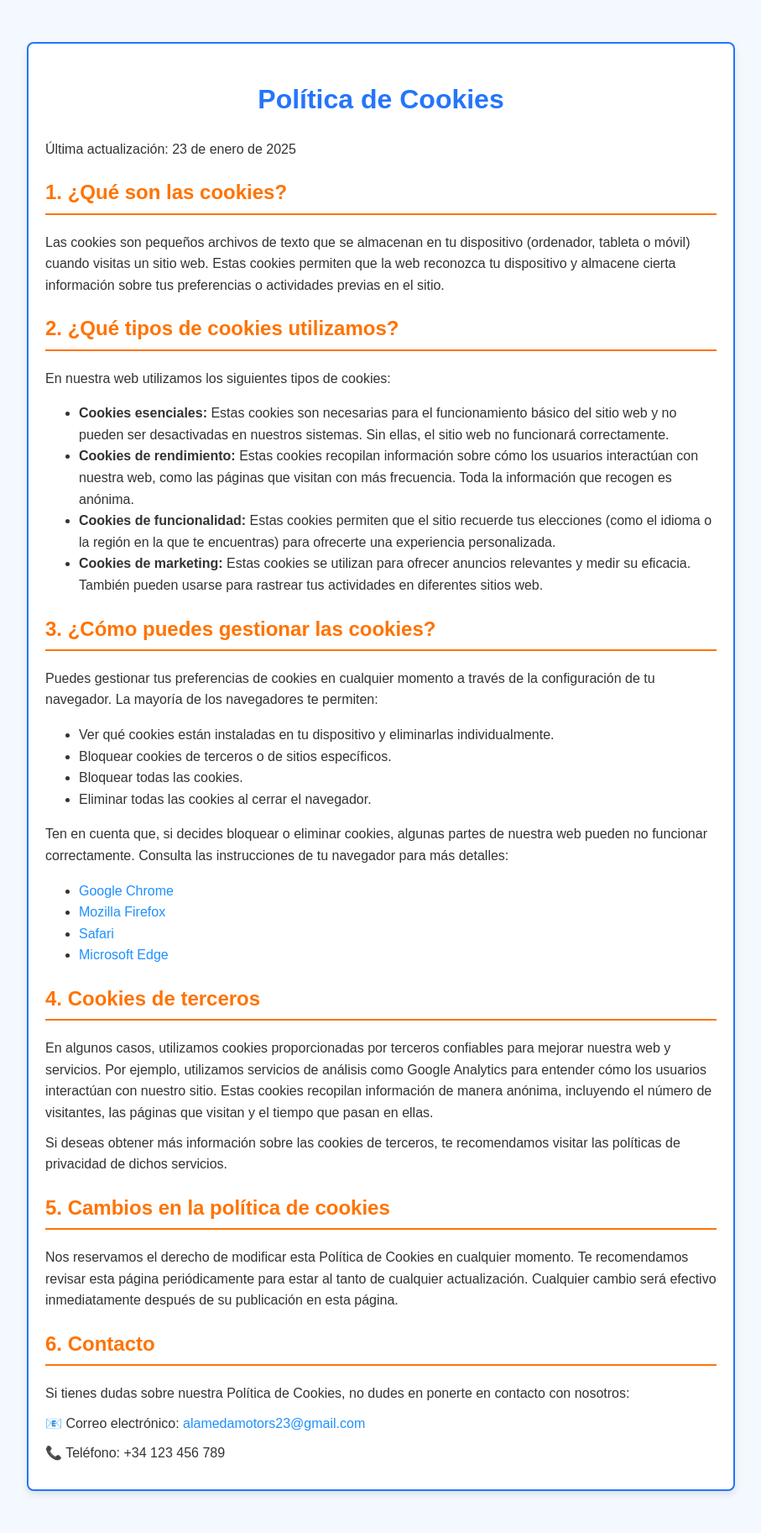
After one commit to qrr3te/ProjectASIR, a PHP site: page /cookies-headerless.php in a window 1280 px wide. The commit adds this page. Shown: the whole page at 84% size, without its empty margins (186-1093 px from the left). Run offline with PHP 8.4, Linux system fonts and the light colour scheme.

Commit message:
cookies fk

```diff
--- /dev/null
+++ b/src/cookies-headerless.php
@@ -0,0 +1,108 @@
+<!DOCTYPE html>
+<html lang="es">
+<head>
+    <meta charset="UTF-8">
+    <meta name="viewport" content="width=device-width, initial-scale=1.0">
+    <title>Cookies</title>
+    <link rel="stylesheet" href="css/terminos.css">
+    <link href="https://fonts.googleapis.com/css2?family=Roboto:wght@400;700&display=swap" rel="stylesheet">
+    <link rel="stylesheet" href="https://cdnjs.cloudflare.com/ajax/libs/font-awesome/6.0.0-beta3/css/all.min.css">
+</head>
+<body>
+<div class="terms-container">
+        <h1>Política de Cookies</h1>
+        <p>Última actualización: 23 de enero de 2025</p>
+
+        <section>
+            <h2>1. ¿Qué son las cookies?</h2>
+            <p>
+                Las cookies son pequeños archivos de texto que se almacenan en tu dispositivo (ordenador, tableta o móvil)
+                cuando visitas un sitio web. Estas cookies permiten que la web reconozca tu dispositivo y almacene cierta información
+                sobre tus preferencias o actividades previas en el sitio.
+            </p>
+        </section>
+
+        <section>
+            <h2>2. ¿Qué tipos de cookies utilizamos?</h2>
+            <p>En nuestra web utilizamos los siguientes tipos de cookies:</p>
+            <ul>
+                <li>
+                    <strong>Cookies esenciales:</strong> Estas cookies son necesarias para el funcionamiento básico del sitio web
+                    y no pueden ser desactivadas en nuestros sistemas. Sin ellas, el sitio web no funcionará correctamente.
+                </li>
+                <li>
+                    <strong>Cookies de rendimiento:</strong> Estas cookies recopilan información sobre cómo los usuarios interactúan
+                    con nuestra web, como las páginas que visitan con más frecuencia. Toda la información que recogen es anónima.
+                </li>
+                <li>
+                    <strong>Cookies de funcionalidad:</strong> Estas cookies permiten que el sitio recuerde tus elecciones (como el idioma o
+                    la región en la que te encuentras) para ofrecerte una experiencia personalizada.
+                </li>
+                <li>
+                    <strong>Cookies de marketing:</strong> Estas cookies se utilizan para ofrecer anuncios relevantes y medir su eficacia.
+                    También pueden usarse para rastrear tus actividades en diferentes sitios web.
+                </li>
+            </ul>
+        </section>
+
+        <section>
+            <h2>3. ¿Cómo puedes gestionar las cookies?</h2>
+            <p>
+                Puedes gestionar tus preferencias de cookies en cualquier momento a través de la configuración de tu navegador.
+                La mayoría de los navegadores te permiten:
+            </p>
+            <ul>
+                <li>Ver qué cookies están instaladas en tu dispositivo y eliminarlas individualmente.</li>
+                <li>Bloquear cookies de terceros o de sitios específicos.</li>
+                <li>Bloquear todas las cookies.</li>
+                <li>Eliminar todas las cookies al cerrar el navegador.</li>
+            </ul>
+            <p>
+                Ten en cuenta que, si decides bloquear o eliminar cookies, algunas partes de nuestra web pueden no funcionar correctamente.
+                Consulta las instrucciones de tu navegador para más detalles:
+            </p>
+            <ul>
+                <li><a href="https://support.google.com/chrome/answer/95647?hl=es" target="_blank">Google Chrome</a></li>
+                <li><a href="https://support.mozilla.org/es/kb/habilitar-y-deshabilitar-cookies-sitios-web-rastrear-preferencias" target="_blank">Mozilla Firefox</a></li>
+                <li><a href="https://support.apple.com/es-es/guide/safari/sfri11471/mac" target="_blank">Safari</a></li>
+                <li><a href="https://support.microsoft.com/es-es/windows/eliminar-y-administrar-cookies-168dab11-0753-043d-7c16-ede5947fc64d" target="_blank">Microsoft Edge</a></li>
+            </ul>
+        </section>
+
+        <section>
+            <h2>4. Cookies de terceros</h2>
+            <p>
+                En algunos casos, utilizamos cookies proporcionadas por terceros confiables para mejorar nuestra web y servicios.
+                Por ejemplo, utilizamos servicios de análisis como Google Analytics para entender cómo los usuarios interactúan con nuestro sitio.
+                Estas cookies recopilan información de manera anónima, incluyendo el número de visitantes, las páginas que visitan y el tiempo que pasan en ellas.
+            </p>
+            <p>
+                Si deseas obtener más información sobre las cookies de terceros, te recomendamos visitar las políticas de privacidad de dichos servicios.
+            </p>
+        </section>
+
+        <section>
+            <h2>5. Cambios en la política de cookies</h2>
+            <p>
+                Nos reservamos el derecho de modificar esta Política de Cookies en cualquier momento. Te recomendamos revisar esta página periódicamente
+                para estar al tanto de cualquier actualización. Cualquier cambio será efectivo inmediatamente después de su publicación en esta página.
+            </p>
+        </section>
+
+        <section>
+            <h2>6. Contacto</h2>
+            <p>
+                Si tienes dudas sobre nuestra Política de Cookies, no dudes en ponerte en contacto con nosotros:
+            </p>
+            <p>
+                📧 Correo electrónico: <a href="mailto:contacto@tuweb.com">alamedamotors23@gmail.com</a>
+            </p>
+            <p>
+                📞 Teléfono: +34 123 456 789
+            </p>
+        </section>
+    </div>
+</body>
+
+
+</html>
```
Also changed, not shown: src/css/style.css (+39 -0 lines), src/index.php (+24 -1 lines).
